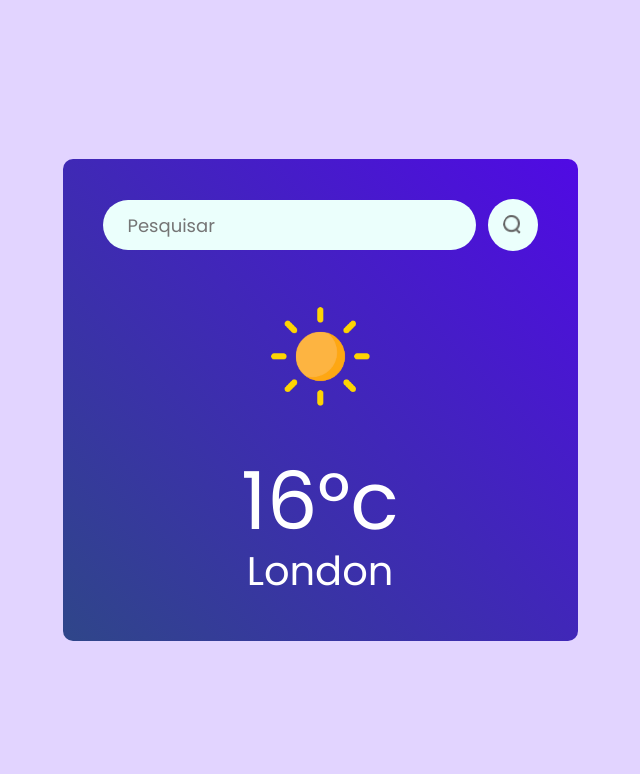
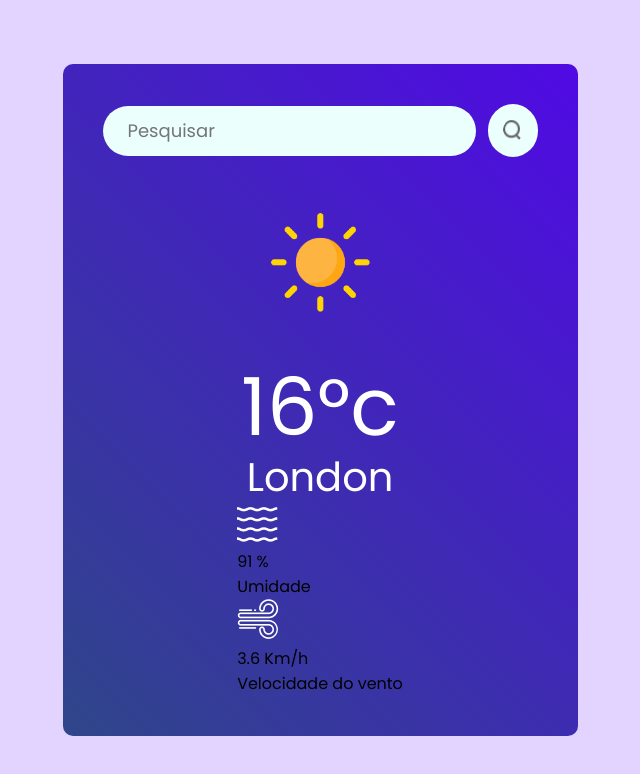
Before and after one commit to ArthurCaixet0/Weather-API-React-Project, a React (Vite) app: page / in a window 1280 px wide. Shown: the top 774 px of the page, without its empty margins (320-960 px from the left). Built offline with nearby package versions, Linux system fonts and the light colour scheme.

Commit message:
Adicionados elementos de umidade e velocidade do vento ao componente Weather.jsx

```diff
--- a/src/components/Weather.jsx
+++ b/src/components/Weather.jsx
@@ -19,7 +19,22 @@ const Weather = () => {
       <img src={clear_icon} alt="" className='weather-icon' />
       <p className='temperature'>16°c</p>
       <p className='location'>London</p>
-
+      <div className="weather-data">
+        <div className="col">
+            <img src={humidity_icon} alt="" />
+            <div>
+                <p>91 % </p>
+                <span>Umidade</span>
+            </div>
+        </div>
+        <div className="col">
+            <img src={wind_icon} alt="" />
+            <div>
+                <p>3.6 Km/h </p>
+                <span>Velocidade do vento</span>
+            </div>
+        </div>
+      </div>
     </div>
   )
 }
```
